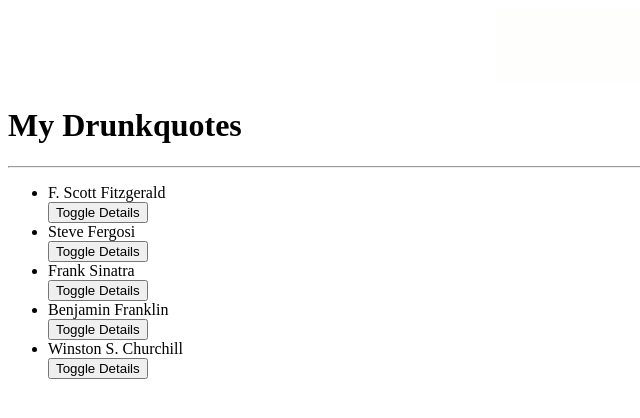
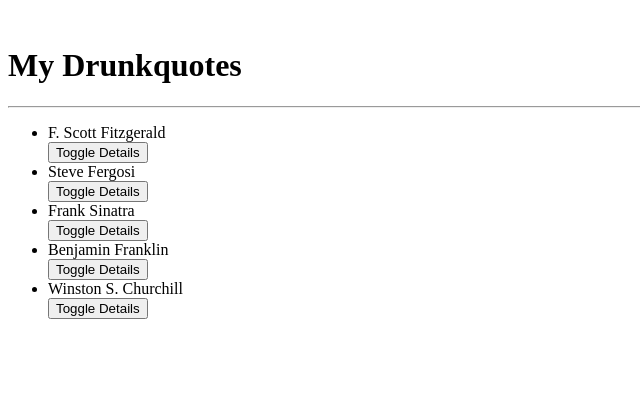
Before and after one commit to michael-creator/QUOTES22, an Angular app: page / in a window 1280 px wide. Shown: the top 418 px of the page, without its empty margins (0-640 px from the left). Built offline with nearby package versions, Linux system fonts and the light colour scheme.

Commit message:
made changes to the quote component and added new data in it

```diff
--- a/src/app/drunkquote/drunkquote.component.html
+++ b/src/app/drunkquote/drunkquote.component.html
@@ -1,6 +1,6 @@
-<div style="text-align:center">
+<!-- <div style="text-align:center">
       <img width="300" alt="Angular Logo" src="/assets/image/drunk.gif">
-    </div>
+  </div> -->
     <h1>My Drunkquotes</h1>
   <hr>
   <ul>
--- a/src/app/strikethrough.directive.ts
+++ b/src/app/strikethrough.directive.ts
@@ -1,10 +1,11 @@
-import { Directive } from '@angular/core';
+import { Directive,ElementRef } from '@angular/core';
 
 @Directive({
   selector: '[appStrikethrough]'
 })
 export class StrikethroughDirective {
 
-  constructor() { }
-
+  constructor(private elem:ElementRef){
+    this.elem.nativeElement.style.textDecoration='line-through';
+  }
 }
```
Lines whose indentation alone changed are shown as unchanged.
